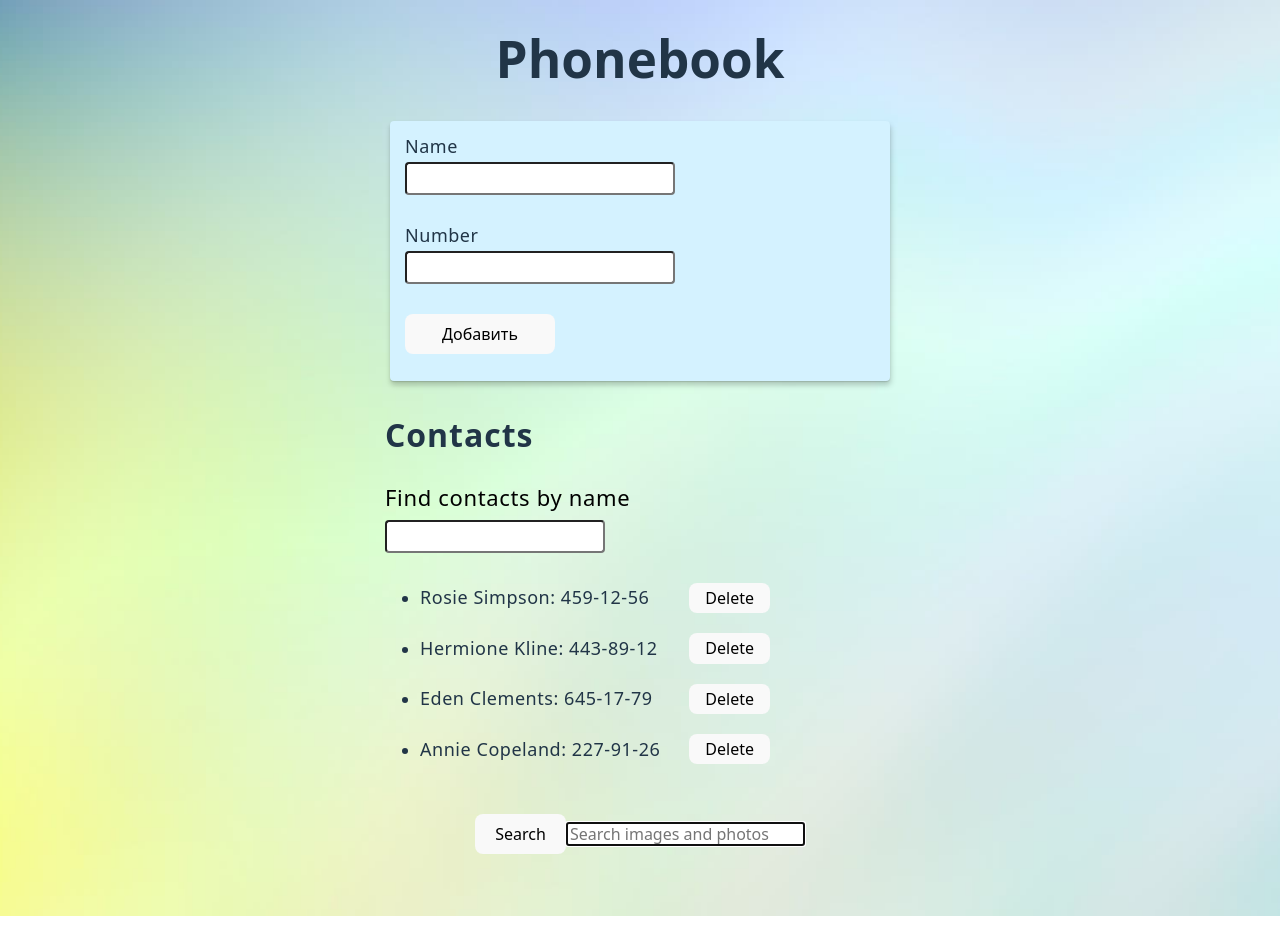
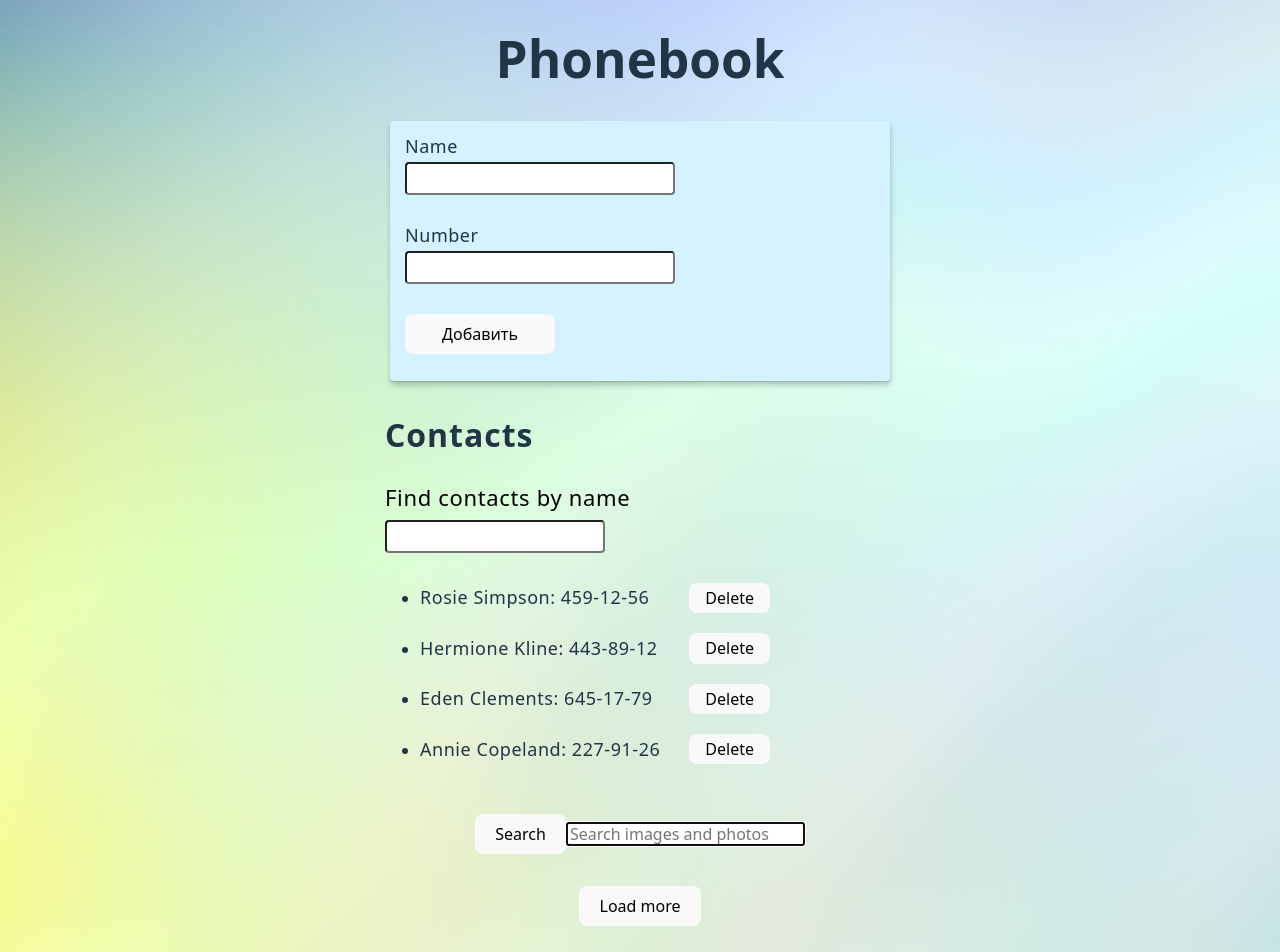
Before and after one commit to DmitryKishkanev/goit-react-hw-03-image-finder, a React (Create React App) app: page / in a window 1280 px wide. Shown: the top 952 px of the page. Before the commit the page ends 916 px from the top, so only its background shows below. Built offline with nearby package versions, Linux system fonts and the light colour scheme.

Commit message:
добавил кнопку loadMore без логики

```diff
--- a/src/components/App/App.js
+++ b/src/components/App/App.js
@@ -6,6 +6,7 @@ import initialContacts from 'contacts.json';
 import Searchbar from 'components/Searchbar';
 import * as API from 'components/Services/api';
 import ImageGallery from 'components/ImageGallery';
+import Button from 'components/Button';
 import { Container } from 'components/App/App.styled';
 
 const LS_KEY = 'contact_list';
@@ -87,6 +88,8 @@ class App extends Component {
     this.setState({ image: newImage });
   };
 
+  loadMoreImages = () => {};
+
   render() {
     const filteredContacts = this.getFilteredCntacts();
 
@@ -103,6 +106,7 @@ class App extends Component {
 
         <Searchbar onSubmit={this.addImage} />
         <ImageGallery images={this.state.imageResults} />
+        <Button loadMore={this.loadMoreImages} />
       </Container>
     );
   }
--- a/src/components/Button/Button.jsx
+++ b/src/components/Button/Button.jsx
@@ -0,0 +1,11 @@
+const Button = ({ loadMore }) => {
+  return (
+    <div>
+      <button type="button" onClick={loadMore}>
+        <span>Load more</span>
+      </button>
+    </div>
+  );
+};
+
+export default Button;
```
